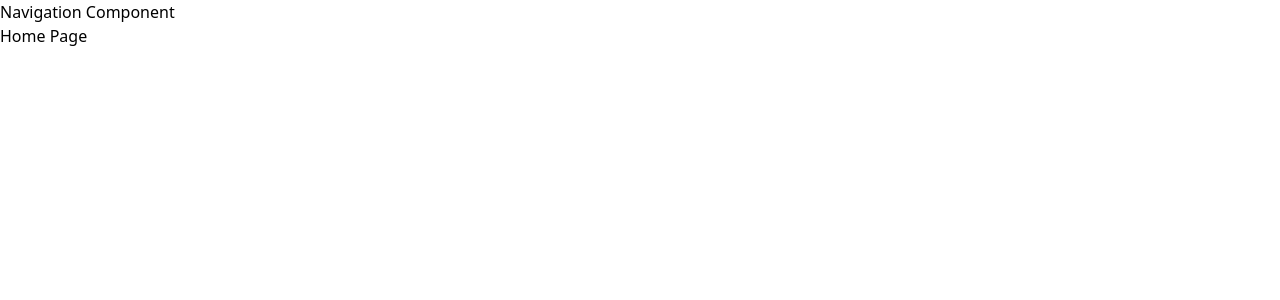
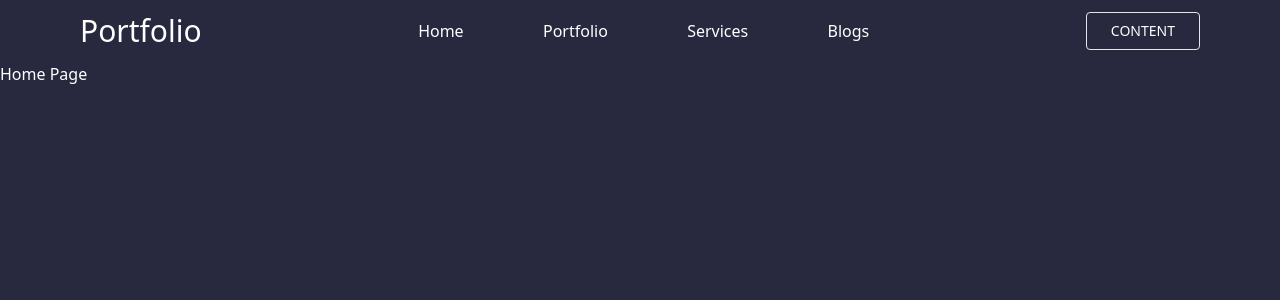
Before and after one commit to ahnafabir11/personal-portfolio-job-task, a React (Create React App) app: page / in a window 1280 px wide. Shown: the top 300 px of the page. Built offline with nearby package versions, Linux system fonts and the light colour scheme.

Commit message:
navigation bar done

```diff
--- a/package.json
+++ b/package.json
@@ -5,6 +5,7 @@
   "dependencies": {
     "@emotion/react": "^11.7.1",
     "@emotion/styled": "^11.6.0",
+    "@heroicons/react": "^1.0.5",
     "@mui/material": "^5.4.1",
     "@testing-library/jest-dom": "^5.16.2",
     "@testing-library/react": "^12.1.2",
--- a/src/components/NavigationBar.js
+++ b/src/components/NavigationBar.js
@@ -1,9 +1,57 @@
-import React from 'react';
+import React, { useState } from 'react';
+import { Link } from 'react-router-dom';
+import { MenuIcon } from "@heroicons/react/solid";
+import { XIcon } from "@heroicons/react/solid";
 
 const NavigationBar = () => {
+  const [isMenuOpen, setIsMenuOpen] = useState(false);
+
   return (
-    <div>
-      <h1>Navigation Component</h1>
+    <div className="container relative">
+      <div className="flex items-center justify-between py-3">
+        {/* logo */}
+        <Link to="/" className="text-3xl">Portfolio</Link>
+
+        {/* nav links */}
+        <div className="hidden md:block flex-1">
+          <div className="max-w-[60%] mx-auto flex justify-around">
+            <Link to="/">Home</Link>
+            <Link to="/portfolio">Portfolio</Link>
+            <Link to="/">Services</Link>
+            <Link to="/">Blogs</Link>
+          </div>
+        </div>
+
+        {/* button */}
+        <button className="hidden md:block transparent-btn">
+          content
+        </button>
+
+        {/* mobile menu icon */}
+        <div
+          className="border rounded p-2 cursor-pointer hover:bg-[#EF6D58] md:hidden"
+          onClick={() => setIsMenuOpen(!isMenuOpen)}>
+          {
+            isMenuOpen
+              ? <XIcon width="20" height="20" />
+              : <MenuIcon width="20" height="20" />
+          }
+        </div>
+      </div>
+
+      {/* mobile menu */}
+      {
+        isMenuOpen &&
+        <div
+            className="absolute w-6/12 right-4 top-14 rounded bg-[#525363] text-orange-600 text-right flex flex-col px-2 py-4"
+          onClick={() => setIsMenuOpen(!isMenuOpen)}
+        >
+          <Link to="/">Home</Link>
+          <Link to="/portfolio">Portfolio</Link>
+          <Link to="/">Services</Link>
+          <Link to="/">Blogs</Link>
+        </div>
+      }
     </div>
   );
 };
--- a/src/index.css
+++ b/src/index.css
@@ -1,3 +1,16 @@
 @tailwind base;
 @tailwind components;
 @tailwind utilities;
+
+@layer base {
+  body {
+    background-color: #28293E;
+    color: #FFFFFF;
+  }
+}
+
+@layer components {
+  .transparent-btn {
+    @apply uppercase text-sm font-medium border px-6 py-2 rounded hover:bg-[#EF6D58]
+  }
+}
--- a/tailwind.config.js
+++ b/tailwind.config.js
@@ -3,6 +3,16 @@ module.exports = {
     "./src/**/*.{js,jsx,ts,tsx}",
   ],
   theme: {
+    container: {
+      center: true,
+      padding: {
+        DEFAULT: '1rem',
+        sm: '2rem',
+        lg: '4rem',
+        xl: '5rem',
+        '2xl': '6rem',
+      },
+    },
     extend: {},
   },
   plugins: [],
```
Also changed, not shown: 1 other file (tests, documents, lock files or other folders).
